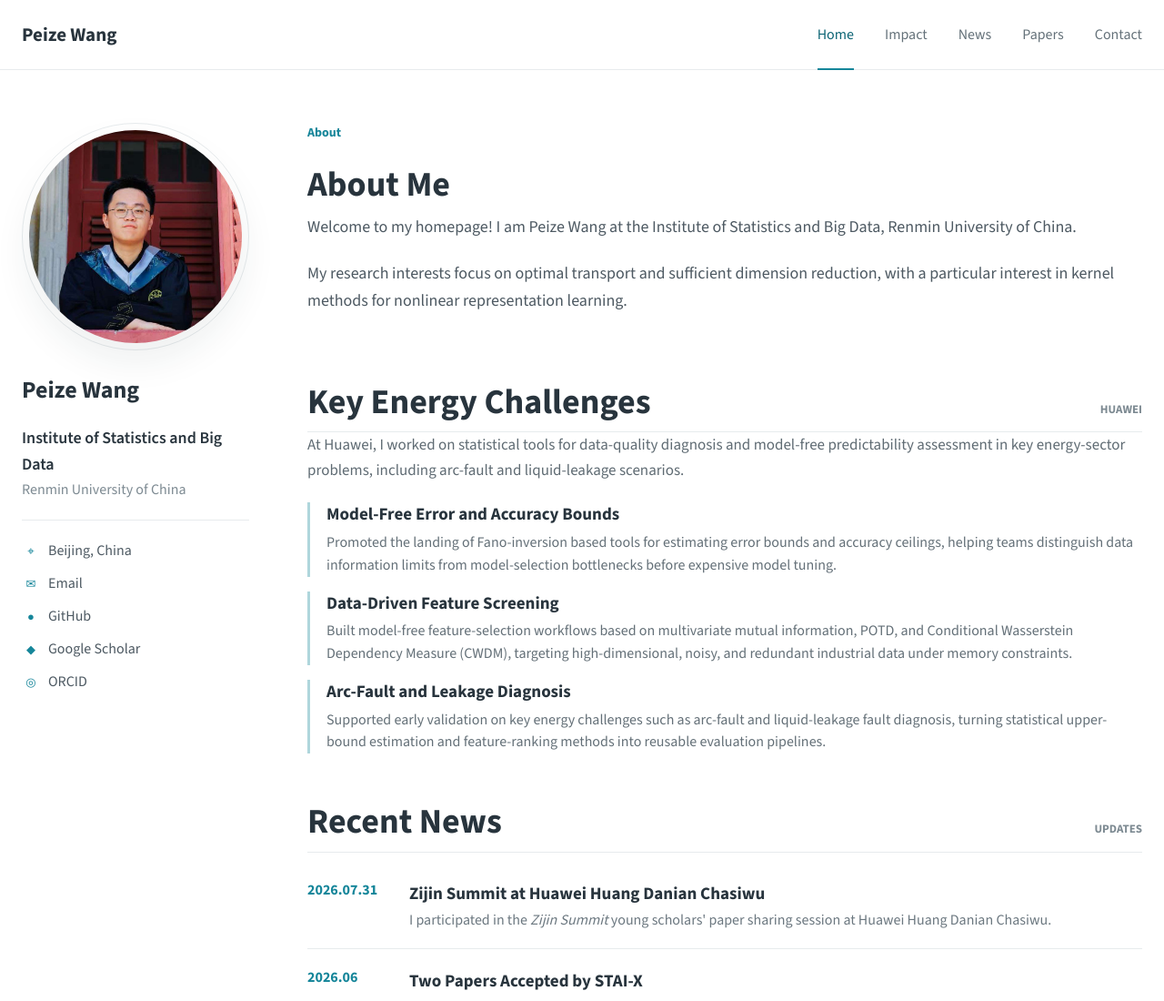
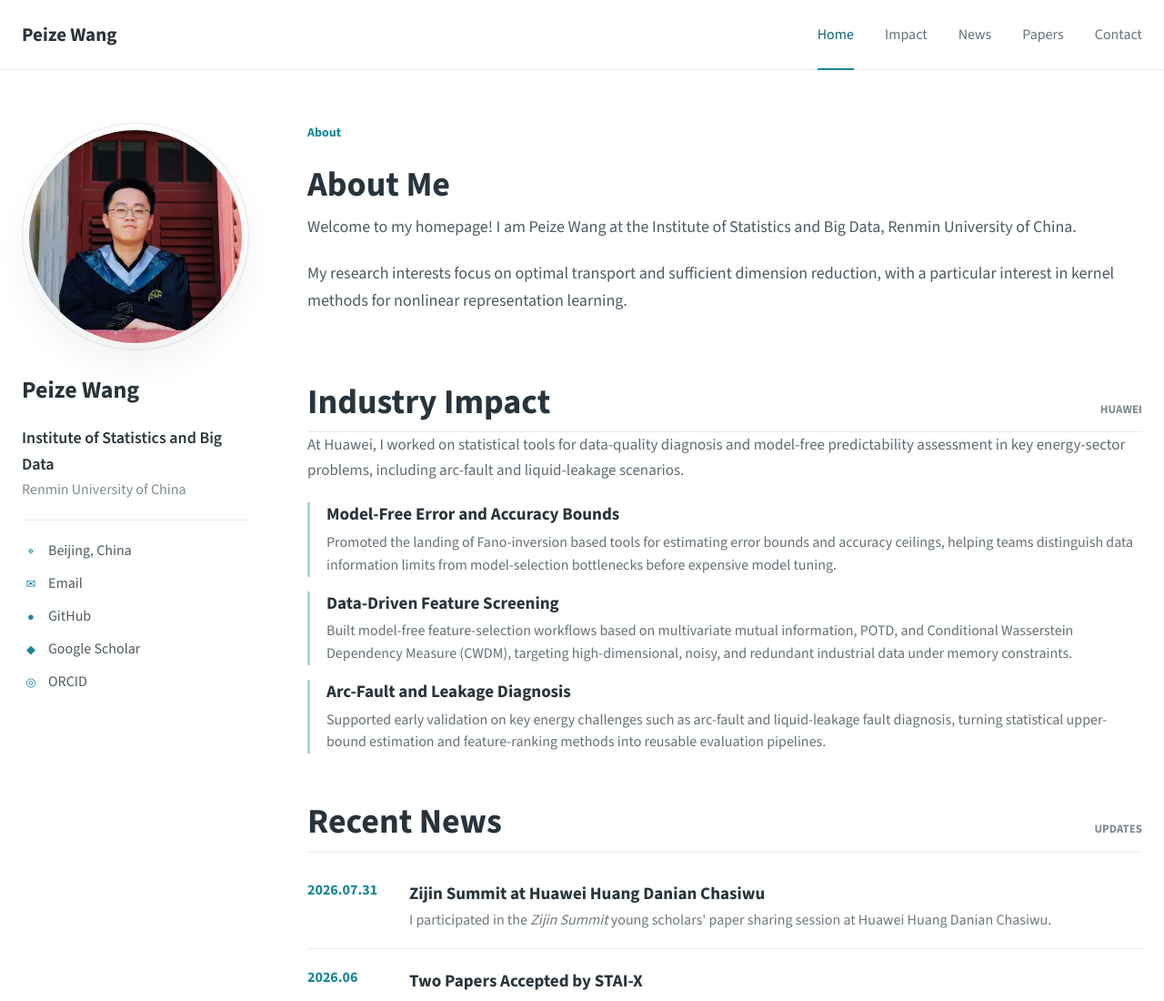
Before and after one commit to pzCardinal/pzCardinal.github.io, a plain HTML site: page index.html in a window 1280 px wide. Shown: the top 1100 px of the page at 91% size. Drawn offline with nearby package versions, Linux system fonts and the light colour scheme.

Commit message:
Add files via upload

```diff
--- a/index.html
+++ b/index.html
@@ -86,7 +86,7 @@
 
         <section class="section impact" id="impact" aria-labelledby="impact-heading">
           <div class="section-heading-row">
-            <h2 id="impact-heading">Key Energy Challenges</h2>
+            <h2 id="impact-heading">Industry Impact</h2>
             <span>Huawei</span>
           </div>
           <p class="section-lead">
```
